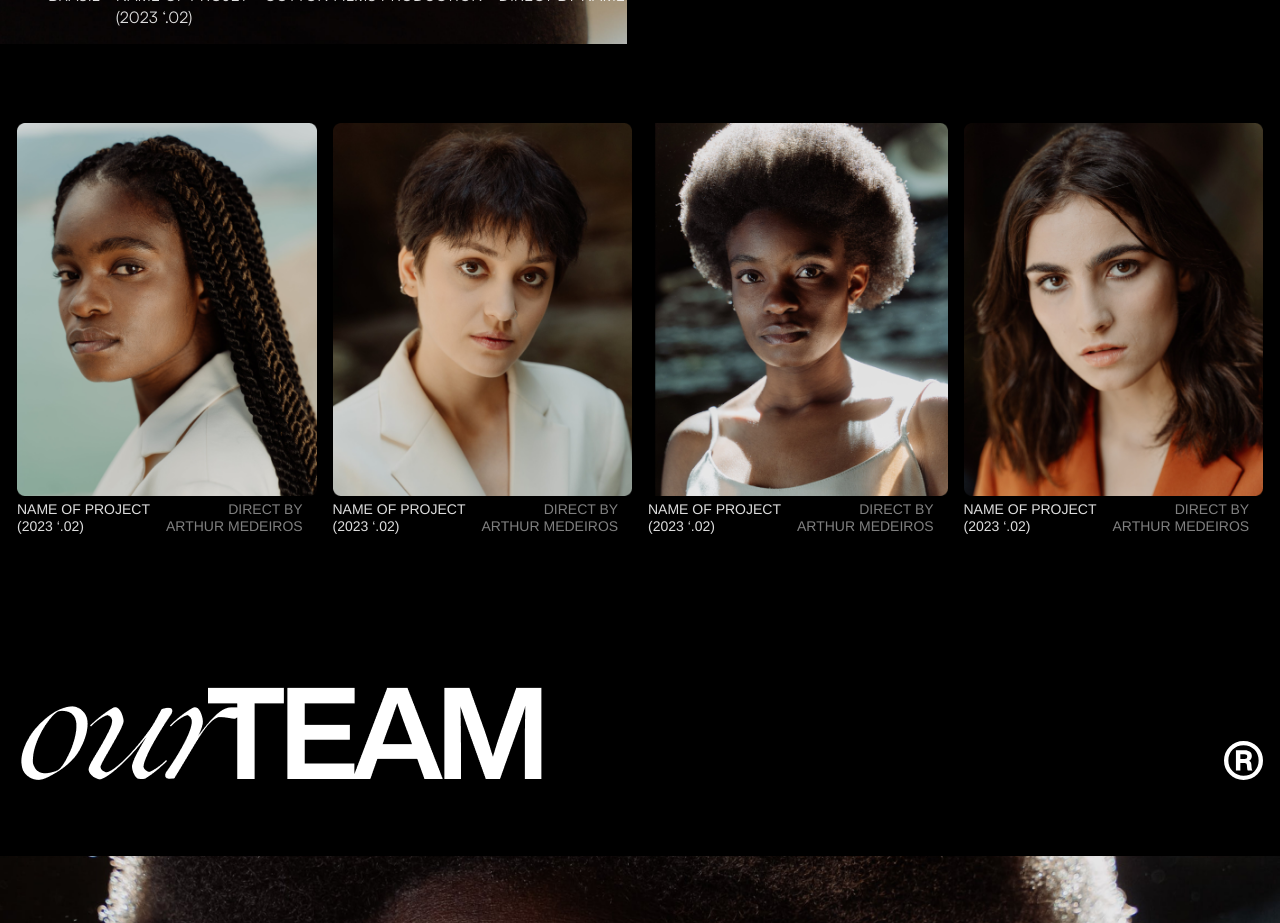
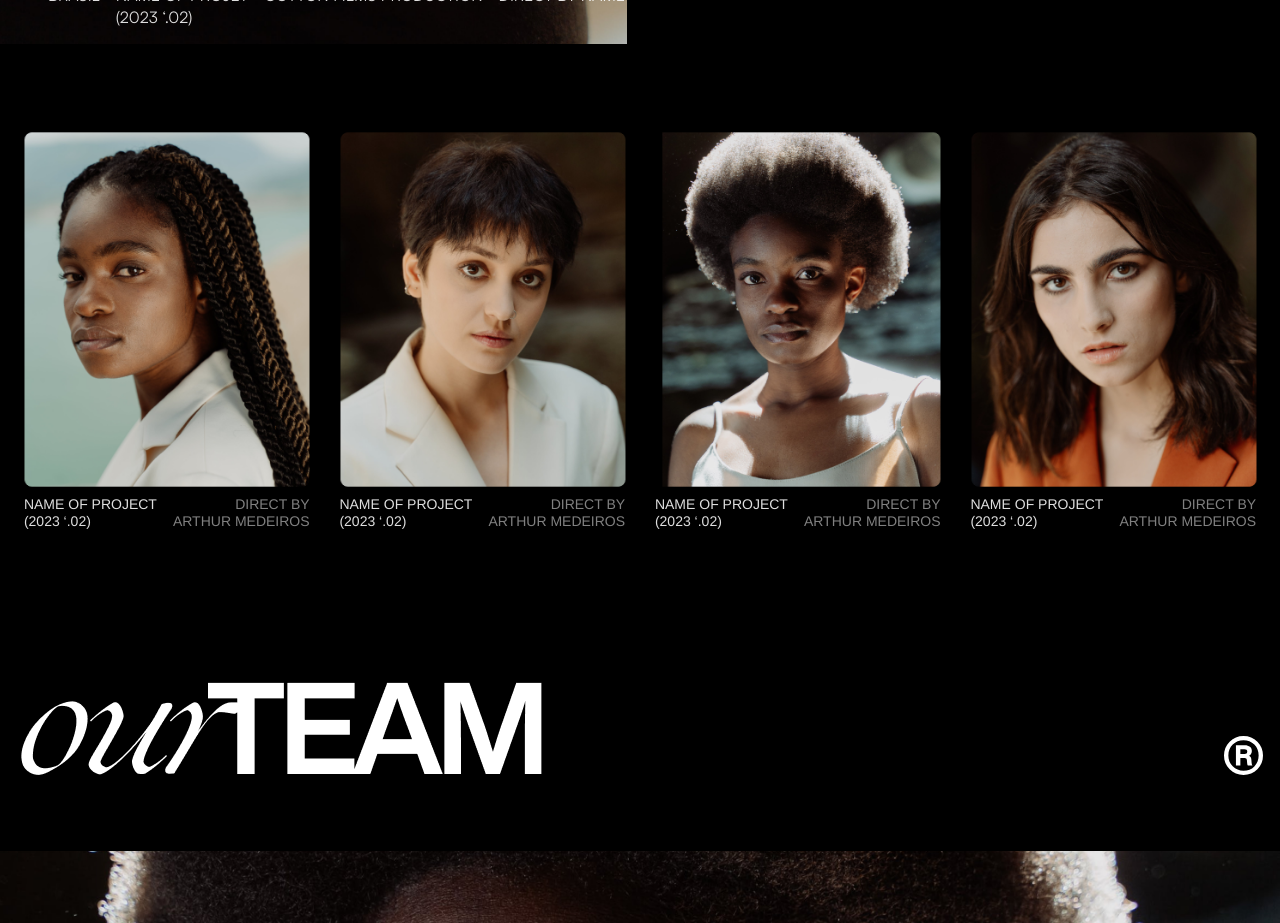
Before and after one commit to HenriqueCDS/Cotton_Films_Website, a React (Vite) app in the folder app/: page / in a window 1280 px wide. Shown: the part 4400-5323 px from the top of the page. Built offline with nearby package versions, Linux system fonts and the light colour scheme.

Commit message:
add animation OurTeam and Footer

```diff
--- a/app/src/components/Footer/footer.css
+++ b/app/src/components/Footer/footer.css
@@ -47,9 +47,16 @@
     border-bottom: 0.1px solid rgb(255, 255, 255,0.25);
     transition: 1s ease;
  }
+ .footer-textbar .footer-link ul li img{
+   transition: 1s ease;
+}
  .footer-textbar .footer-link ul li:hover{
    border-bottom: 0.1px solid rgb(255, 255, 255);
+ }
+ .footer-textbar .footer-link ul li:hover .arrow{
+   transform: rotate(45deg);
 }
+
  .footer-textbar .footer-link ul li:first-child {
     border-bottom: none;
  }
--- a/app/src/components/Footer/index.jsx
+++ b/app/src/components/Footer/index.jsx
@@ -22,9 +22,9 @@ export default function Footer() {
 
                           <ul>
                              <li><img src={arrowContact}/>CONTACT</li>
-                             <li><img src={arrow}/><a>INSTRAGRAM</a></li>
-                             <li><img src={arrow}/><a>SAVVE</a></li>
-                             <li><img src={arrow}/><a>DRIBBBLE</a></li>
+                             <li><img src={arrow} className="arrow"/><a>INSTRAGRAM</a></li>
+                             <li><img src={arrow} className="arrow"/><a>SAVVE</a></li>
+                             <li><img src={arrow} className="arrow"/><a>DRIBBBLE</a></li>
                           </ul>
 
                         </div>
--- a/app/src/components/Galery/galery.css
+++ b/app/src/components/Galery/galery.css
@@ -33,6 +33,7 @@
     position: absolute;
     transition: opacity ease 1s;
     opacity: 0;
+    cursor: pointer;
 }
 .swiper {
     width: 98%;
--- a/app/src/components/TeamOur/TeamOur.css
+++ b/app/src/components/TeamOur/TeamOur.css
@@ -4,8 +4,40 @@
 .cards-team{
     width: 100%;
     display: flex;
+
     gap: 1rem;
     margin-bottom: 8rem;
+
+}
+.cards-team .card{
+    display: flex;
+    flex-direction: column;
+
+    align-items: center;
+
+
+}
+.cards-team .card .card-image{
+    position: relative;
+    display: flex;
+    justify-content: center;
+    align-items: center;
+    transition:  ease-out 1s;
+
+}
+.cards-team .card .card-image .verBio{
+    position: absolute;
+    transition: opacity ease-out 1s;
+    opacity: 0;
+    cursor: pointer;
+}
+.cards-team .card:not(:hover) .card-image{
+    transform: scale(95%);
+
+}
+.cards-team .card .card-image:hover .verBio{
+    opacity: 1;
+
 }
 .cards-team .card .card-text{
     display: flex;
--- a/app/src/components/TeamOur/index.jsx
+++ b/app/src/components/TeamOur/index.jsx
@@ -5,6 +5,7 @@ import img2 from "../../assets/ourTeamImg2.png";
 import img3 from "../../assets/ourTeamImg3.png";
 import img4 from "../../assets/ourTeamImg4.png";
 import icon from  "../../assets/ourTeamIcon.svg";
+import verBio from "../../assets/verBio.svg";
 export default function TeamOur() {
     return (
         <section className="grid">
@@ -13,35 +14,43 @@ export default function TeamOur() {
                     <div className="card"  data-aos="fade-down" data-aos-duration="2500">
                         <div className="card-image">
                             <img  src={img1} />
+                            <a className="verBio" href="#"><img src={verBio} /></a>
                         </div>
                         <div className="card-text" >
                             <span>NAME OF PROJECT<br/>(2023 ‘.02)</span>
                             <span>DIRECT BY <br/>ARTHUR MEDEIROS</span>
 
                         </div>
+                    </div>
 
-                    </div>
                     <div className="card" data-aos="fade-up" data-aos-duration="2500">
                         <div className="card-image">
                             <img  src={img2} />
+                            <a className="verBio" href="#"><img src={verBio} /></a>
                         </div>
                         <div className="card-text">
                             <span>NAME OF PROJECT<br/>(2023 ‘.02)</span>
                             <span>DIRECT BY <br/>ARTHUR MEDEIROS</span>
                         </div>
                     </div>
+
                     <div className="card"  data-aos="fade-down" data-aos-duration="2500">
                         <div className="card-image">
                             <img  src={img3} />
+                            <a className="verBio" href="#"><img src={verBio} /></a>
                         </div>
-                        <div className="card-text">
+                        <div className="card-text" >
                             <span>NAME OF PROJECT<br/>(2023 ‘.02)</span>
                             <span>DIRECT BY <br/>ARTHUR MEDEIROS</span>
+
                         </div>
                     </div>
+
                     <div className="card" data-aos="fade-up" data-aos-duration="2500">
                         <div className="card-image">
                             <img  src={img4} />
+                            <a className="verBio" href="#"><img src={verBio} /></a>
+
                         </div>
                         <div className="card-text">
                             <span>NAME OF PROJECT<br/>(2023 ‘.02)</span>
```
Also changed, not shown: app/src/assets/verBio.svg (added).
